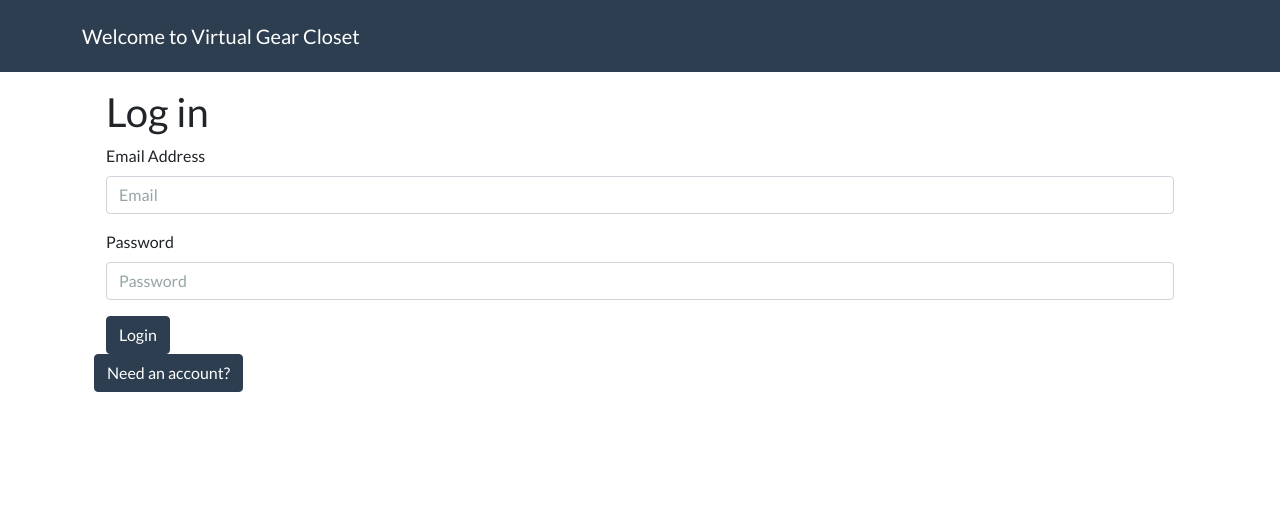
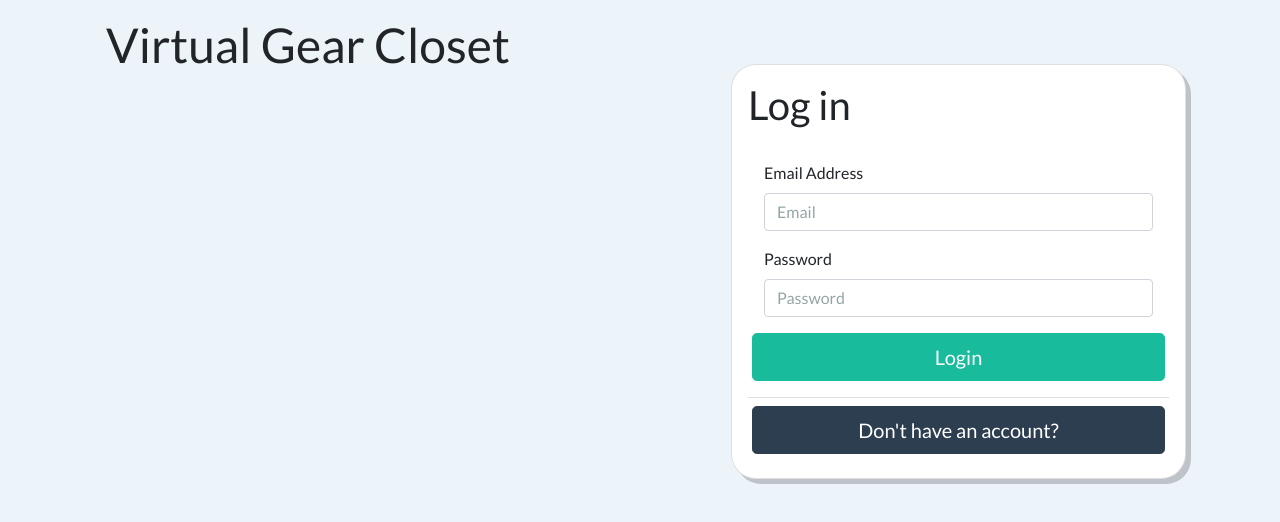
Before and after one commit to afoste53/VirtualGearClosetV2, a React (Create React App) app in the folder frontend/: page /login in a window 1280 px wide. Shown: the top 522 px of the page. Built offline with nearby package versions, Linux system fonts and the light colour scheme.

Commit message:
add formatting for login and register screen

```diff
--- a/frontend/src/App.css
+++ b/frontend/src/App.css
@@ -1,38 +1,27 @@
-.App {
-  text-align: center;
+body{
+  width: 100%;
+  height: 100%;
+  background: rgba(75,156,211, 0.1);
 }
 
-.App-logo {
-  height: 40vmin;
-  pointer-events: none;
+.loginSignUpContainer {
+height: 100vh;
 }
 
-@media (prefers-reduced-motion: no-preference) {
-  .App-logo {
-    animation: App-logo-spin infinite 20s linear;
-  }
+.loginCard, .signUpCard {
+  width: 40vw;
+  box-shadow: 5px 5px rgba(0,0,0, 0.2);
+  border-radius: 25px;
 }
 
-.App-header {
-  background-color: #282c34;
-  min-height: 100vh;
-  display: flex;
-  flex-direction: column;
-  align-items: center;
-  justify-content: center;
-  font-size: calc(10px + 2vmin);
-  color: white;
+.loginCard{
+  width: 40vw;
 }
 
-.App-link {
-  color: #61dafb;
+.signUpCard {
+width: 40vw
 }
 
-@keyframes App-logo-spin {
-  from {
-    transform: rotate(0deg);
-  }
-  to {
-    transform: rotate(360deg);
-  }
+.blankFooter {
+  background: #fff;
 }
--- a/frontend/src/App.js
+++ b/frontend/src/App.js
@@ -4,7 +4,6 @@ import { Container } from "react-bootstrap";
 import "./App.css";
 import HomeScreen from "./screens/HomeScreen";
 import LoginSignUpScreen from "./screens/LoginSignUpScreen";
-import Header from "./components/Header";
 import UserContext from "./UserContext";
 
 function App() {
@@ -13,7 +12,6 @@ function App() {
   return (
     <UserContext.Provider value={{ user, setUser }}>
       <Router>
-        <Header />
         <Container>
           <Route path="/login" component={LoginSignUpScreen} />
           <Route exact path="/" component={HomeScreen} />
--- a/frontend/src/screens/HomeScreen.js
+++ b/frontend/src/screens/HomeScreen.js
@@ -1,5 +1,6 @@
 import { useContext, useEffect } from "react";
 import UserContext from "../UserContext";
+import Header from "../components/Header";
 
 const HomeScreen = ({ history }) => {
   const { user } = useContext(UserContext);
@@ -11,9 +12,10 @@ const HomeScreen = ({ history }) => {
   }, [user]);
 
   return (
-    <div>
+    <>
+      <Header />
       <h2>homescreen</h2>
-    </div>
+    </>
   );
 };
 
--- a/frontend/src/screens/LoginSignUpScreen.js
+++ b/frontend/src/screens/LoginSignUpScreen.js
@@ -1,5 +1,5 @@
 import { useContext, useState } from "react";
-import { Button, Container, Form } from "react-bootstrap";
+import { Button, Card, Col, Container, Form, Row } from "react-bootstrap";
 import UserContext from "../UserContext";
 
 const LoginSignUpScreen = () => {
@@ -26,10 +26,18 @@ const LoginSignUpScreen = () => {
   };
 
   return (
-    <Container className="my-3">
+    <Container className="my-3 d-flex">
+      <Col md={7} className="d-flex align-content-center">
+        <Container className="d-flex">
+          <h1>Virtual Gear Closet</h1>
+        </Container>
+      </Col>
       {hasAccount ? (
-        <Container>
+        <Card md={5} className="mt-5 p-3 loginCard">
+          <Card.Title>
             <h2>Log in</h2>
+          </Card.Title>
+          <Card.Body>
             <Form>
               <Form.Group className="mb-3">
                 <Form.Label>Email Address</Form.Label>
@@ -51,12 +59,27 @@ const LoginSignUpScreen = () => {
                   onChange={handleInputChange}
                 />
               </Form.Group>
-            <Button>Login</Button>
+              <Row className="d-flex align-content-center">
+                <Button size="lg" variant="success">
+                  Login
+                </Button>
+              </Row>
             </Form>
-        </Container>
+          </Card.Body>
+          <Card.Footer className="blankFooter">
+            <Row className="d-flex align-content-center">
+              <Button size="lg" onClick={(e) => setHasAccount(!hasAccount)}>
+                Don't have an account?
+              </Button>
+            </Row>
+          </Card.Footer>
+        </Card>
       ) : (
-        <Container>
+        <Card className="signUpCard mt-5 p-3">
+          <Card.Title>
             <h2>signup</h2>
+          </Card.Title>
+          <Card.Body>
             <Form>
               <Form.Group className="mb-3">
                 <Form.Label>Email Address</Form.Label>
@@ -89,11 +112,21 @@ const LoginSignUpScreen = () => {
                 />
               </Form.Group>
             </Form>
-        </Container>
+            <Row className="d-flex align-content-center">
+              <Button size="lg" variant="success">
+                Login
+              </Button>
+            </Row>
+          </Card.Body>
+          <Card.Footer className="blankFooter">
+            <Row size="lg" className="d-flex align-content-center">
+              <Button onClick={(e) => setHasAccount(!hasAccount)}>
+                "I already have an account"
+              </Button>
+            </Row>
+          </Card.Footer>
+        </Card>
       )}
-      <Button onClick={(e) => setHasAccount(!hasAccount)}>
-        {hasAccount ? "Need an account?" : "I already have an account"}
-      </Button>
     </Container>
   );
 };
```
Lines whose indentation alone changed are shown as unchanged.
